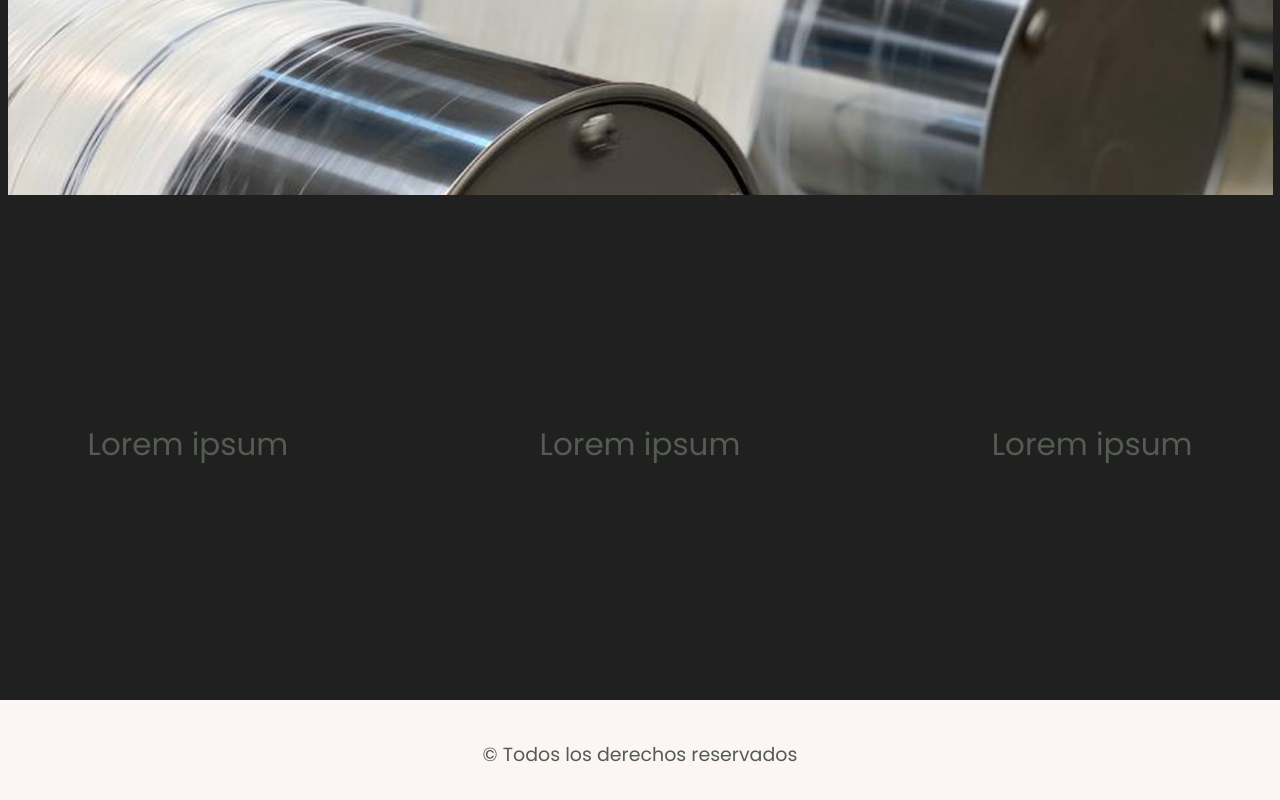
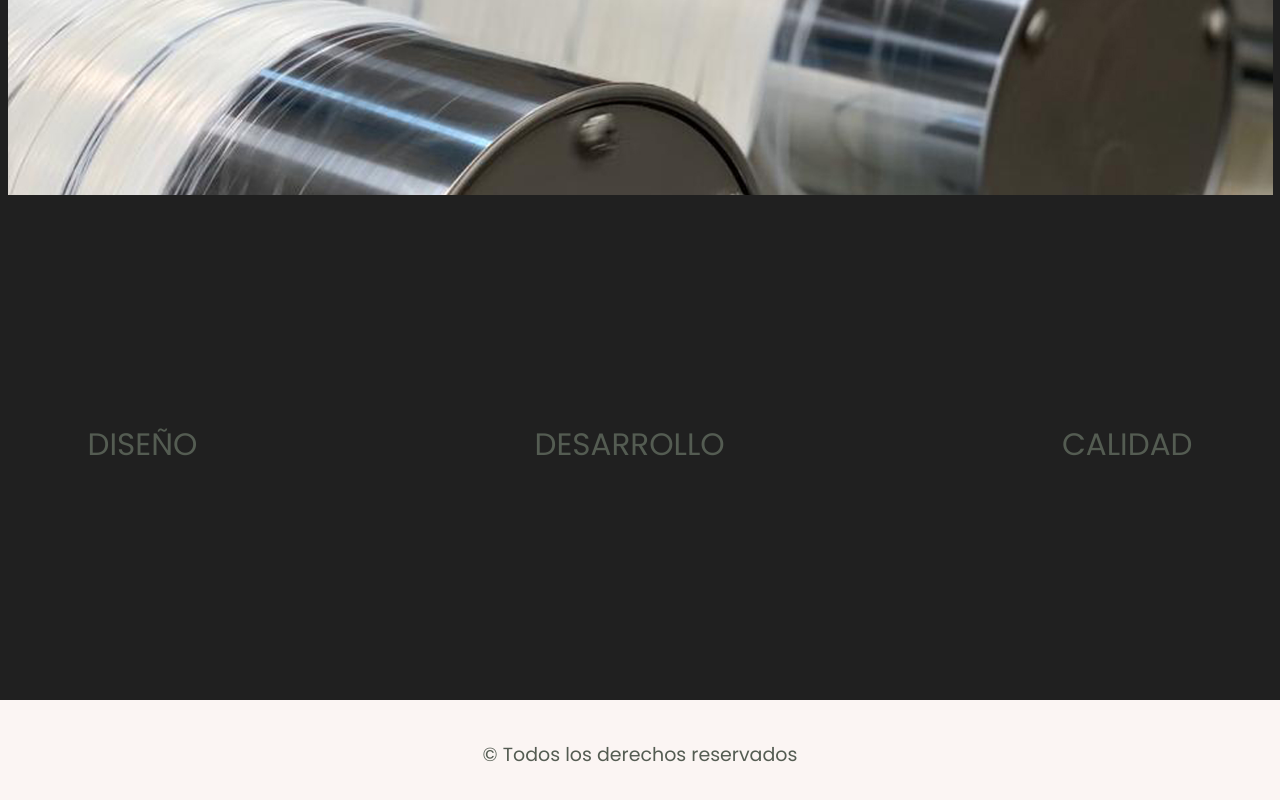
Before and after one commit to TaroM3/proyecto1, a website: page pages/compania.html in a window 1280 px wide. Shown: the part 960-1760 px from the top of the page. Drawn offline with Linux system fonts and the light colour scheme.

Commit message:
ultimos cambios

```diff
--- a/pages/compania.html
+++ b/pages/compania.html
@@ -39,9 +39,9 @@
         </section>
         <section id="banner4"></section>
         <section class="box-2">
-            <article class="art-3"><h3>Lorem ipsum</h3></article>
-            <article class="art-3"><h3>Lorem ipsum</h3></article>
-            <article class="art-3"><h3>Lorem ipsum</h3></article>
+            <article class="art-3"><h3>DISEÑO</h3></article>
+            <article class="art-3"><h3>DESARROLLO</h3></article>
+            <article class="art-3"><h3>CALIDAD</h3></article>
         </section>
     </main>
     <footer>
```
Also changed, not shown: index.html (+5 -5 lines), css/index.css (line endings or trailing spaces).
